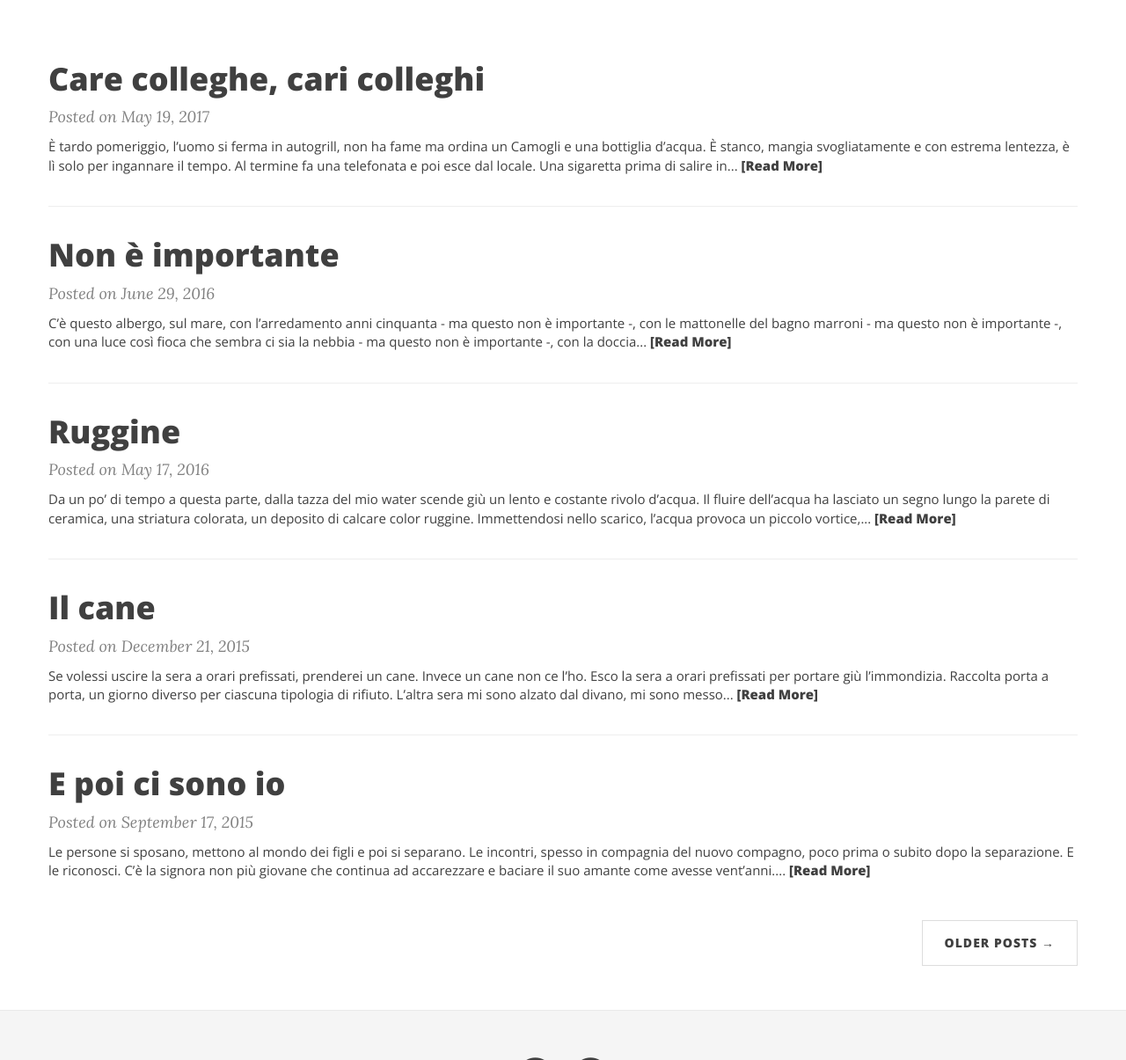
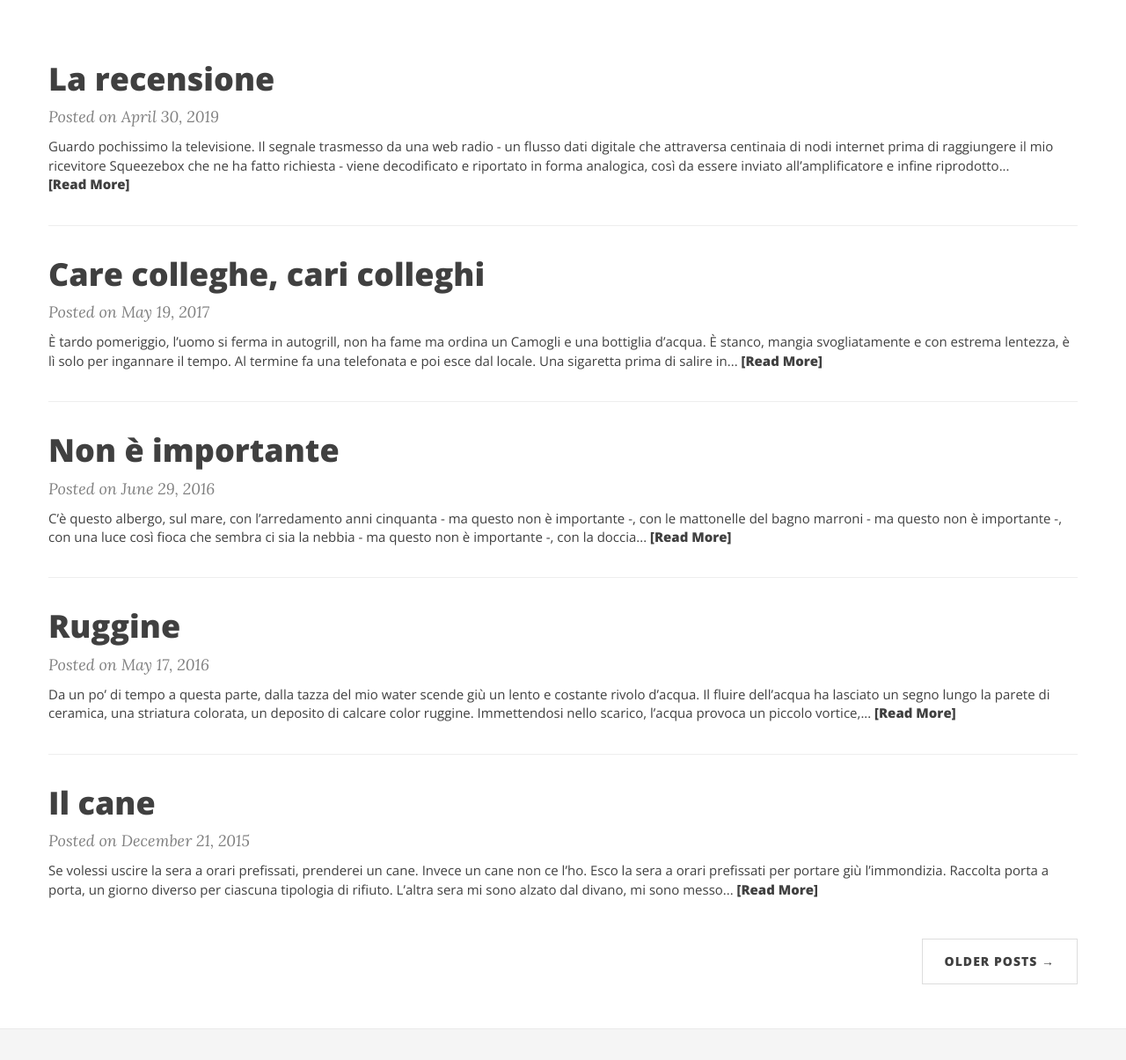
Before and after one commit to michelesanges/michelesanges.github.io, a Jekyll site: the page built from blog/index.html, in a window 1280 px wide and 1400 px high, scrolled down 748 px. Shown: the part 195-1400 px from the top of the window at 88% size. Built offline with Jekyll 4.4.1, drawn with Linux system fonts in a browser that asks for light colours; nearby versions of some CDN libraries; the list of posts is cut into pages by our own code.

Commit message:
Inserito post La recensione

```diff
--- /dev/null
+++ b/_posts/2019-04-30-la recensione.markdown
@@ -0,0 +1,26 @@
+---
+layout: post
+title:  "La recensione"
+images:
+  - image_path: https://cutt.ly/or79KO
+  - image_path: https://cutt.ly/Yr79Mk
+  - image_path: https://cutt.ly/4r799v
+  - image_path: https://cutt.ly/xr795w
+  - image_path: https://cutt.ly/Pr73u2
+---
+Guardo pochissimo la televisione. Il segnale trasmesso da una web radio - un flusso dati digitale che attraversa centinaia di nodi internet prima di raggiungere il mio ricevitore Squeezebox che ne ha fatto richiesta - viene decodificato e riportato in forma analogica, così da essere inviato all'amplificatore e infine riprodotto dalle casse del mio impianto stereo. Ininterrottamente, per tutto il tempo in cui mi trovo a casa, la musica fa da sottofondo alle mie attività e mi tiene compagnia durante le serate.
+Altre volte, quello stesso flusso dati è decodificato dal telefono cellulare, nuovamente digitalizzato e ritrasmesso in Bluetooth alla cassa acustica posizionata in bagno. Perché anche in bagno mi sento solo.
+
+*Guarda che casino per un po' di compagnia! Non sarebbe stata meglio una donna?*
+
+Ad ogni modo, quello che volevo dirvi è che ieri sera ho invece guardato la tv.
+**La donna elettrica** è un film a carattere ambientalista, fuori dal comune, surreale e con una splendida fotografia. Consigliato.
+
+<center>
+{% for image in page.images %}
+  <div class="collection">
+	<img src="{{ image.image_path }}" alt="{{ image.title}}"/>
+	<p></p>
+  </div>
+{% endfor %}
+</center>
```
Also changed, not shown: cicloturismo.md (+1 -1 lines).
